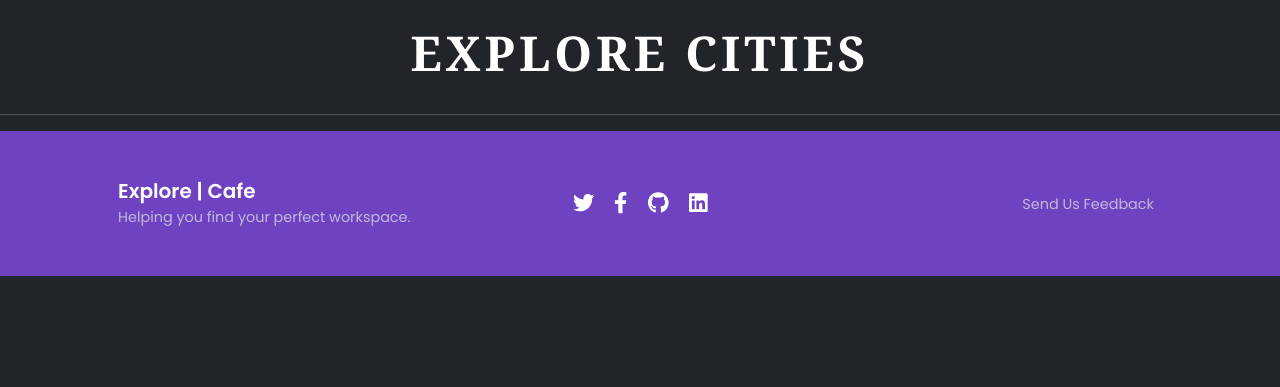
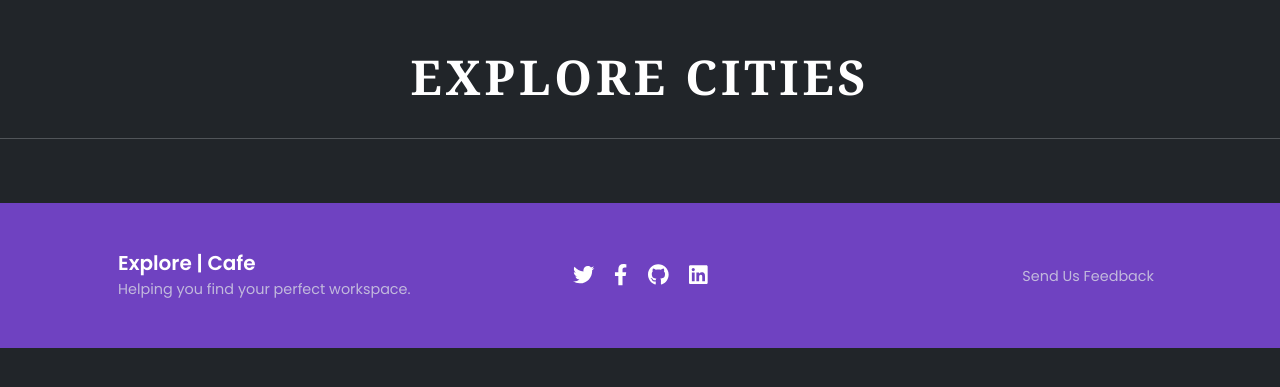
Before and after one commit to KushalRegmi61/ExploreCafe-Website, a Flask app: page /explore_cafe in a window 1280 px wide. Shown: the part 74-461 px from the top of the page. Run offline with Flask 3, Linux system fonts and the light colour scheme; data that the repository does not hold is empty; some libraries are stand-ins or nearby versions.

Commit message:
added padding for cleaner look

```diff
--- a/templates/explore_cafe.html
+++ b/templates/explore_cafe.html
@@ -1,17 +1,18 @@
 {% extends "base.html" %}
 {% block content %}
 
-<h1 class="text-center heading pt-lg-4">Explore Cities</h1>
+<h1 class="text-center heading pt-5">Explore Cities</h1>
 <hr>
 
+<div class="py-4">
     {% for country, cities in countries.items() %}
 
-<section class="text-center subheading py-lg-2">
+    <section class="text-center subheading pt-lg-3 ">
         <h2 class="secheading">{{ country }}</h2>
         {% for city in cities %}
         <a class="btn btn-default btn-lg" href="{{ url_for('search_cafe') }}?city_name={{ city }}">{{ city }}</a>
         {% endfor %}
     </section>
     {% endfor %}
-
+</div>
 {% endblock %}
```
Lines whose indentation alone changed are shown as unchanged.
